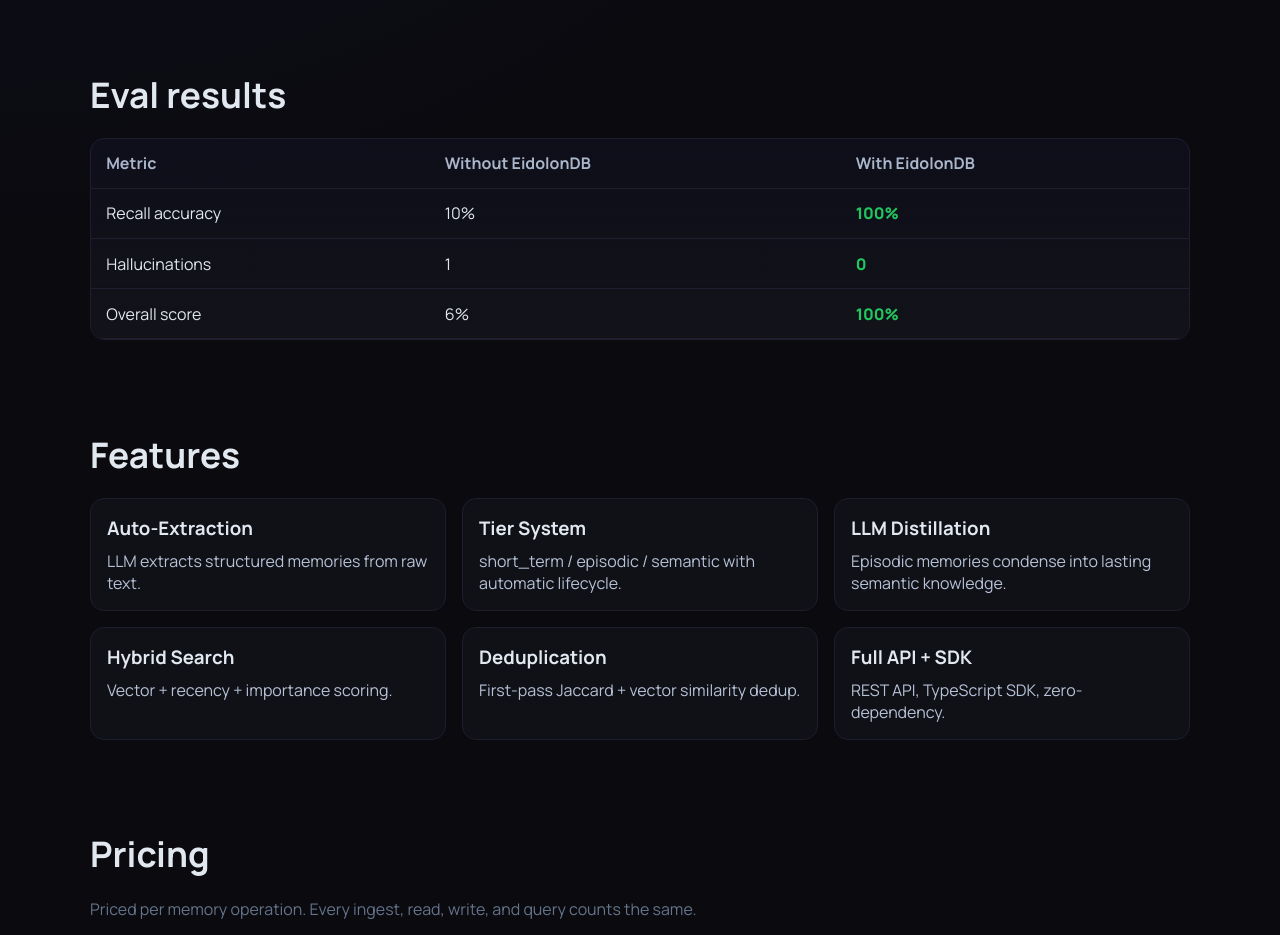
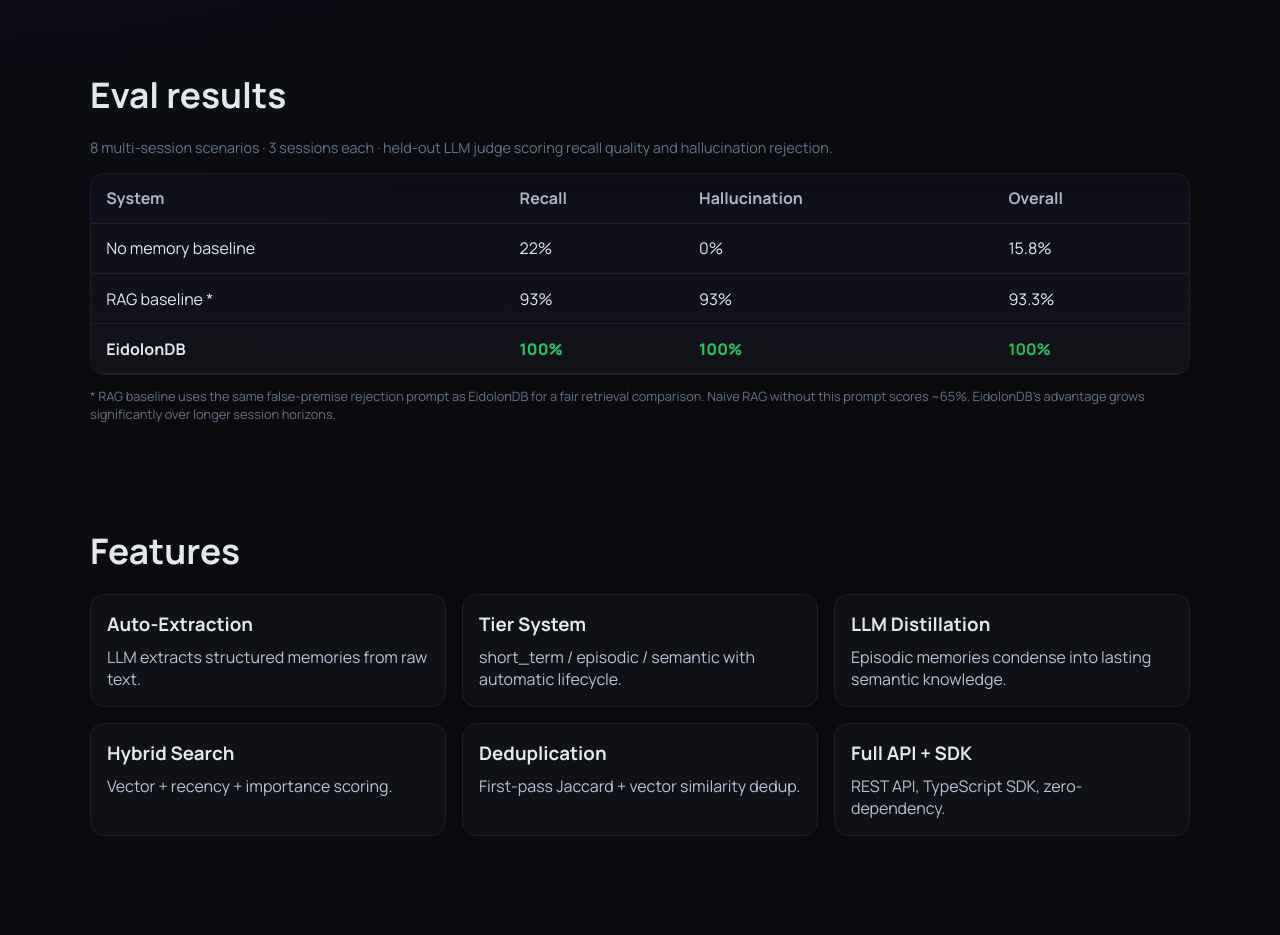
Before and after one commit to millbj92/EidolonDB, a Next.js app in the folder apps/web/: page / in a window 1280 px wide. Shown: the part 1480-2415 px from the top of the page. Built offline with nearby package versions, Linux system fonts and the light colour scheme; no server answers.

Commit message:
feat: add RAG baseline to landing page eval results table

```diff
--- a/apps/web/src/app/(marketing)/page.tsx
+++ b/apps/web/src/app/(marketing)/page.tsx
@@ -97,34 +97,44 @@
 
       <section className="section container" id="evals">
         <h2>Eval results</h2>
+        <p className="muted" style={{ marginTop: 0, marginBottom: '1rem', fontSize: '0.9rem' }}>
+          8 multi-session scenarios · 3 sessions each · held-out LLM judge scoring recall quality and hallucination rejection.
+        </p>
         <div className="table-wrap">
           <table>
             <thead>
               <tr>
-                <th>Metric</th>
-                <th>Without EidolonDB</th>
-                <th>With EidolonDB</th>
+                <th>System</th>
+                <th>Recall</th>
+                <th>Hallucination</th>
+                <th>Overall</th>
               </tr>
             </thead>
             <tbody>
               <tr>
-                <td>Recall accuracy</td>
-                <td>10%</td>
-                <td className="good">100%</td>
+                <td>No memory baseline</td>
+                <td>22%</td>
+                <td>0%</td>
+                <td>15.8%</td>
               </tr>
               <tr>
-                <td>Hallucinations</td>
-                <td>1</td>
-                <td className="good">0</td>
+                <td>RAG baseline *</td>
+                <td>93%</td>
+                <td>93%</td>
+                <td>93.3%</td>
               </tr>
               <tr>
-                <td>Overall score</td>
-                <td>6%</td>
+                <td style={{ fontWeight: 700 }}>EidolonDB</td>
                 <td className="good">100%</td>
+                <td className="good">100%</td>
+                <td className="good" style={{ fontWeight: 700 }}>100%</td>
               </tr>
             </tbody>
           </table>
         </div>
+        <p className="muted" style={{ fontSize: '0.8rem', marginTop: '0.75rem' }}>
+          * RAG baseline uses the same false-premise rejection prompt as EidolonDB for a fair retrieval comparison. Naive RAG without this prompt scores ~65%. EidolonDB&apos;s advantage grows significantly over longer session horizons.
+        </p>
       </section>
 
       <section className="section container" id="features">
```
